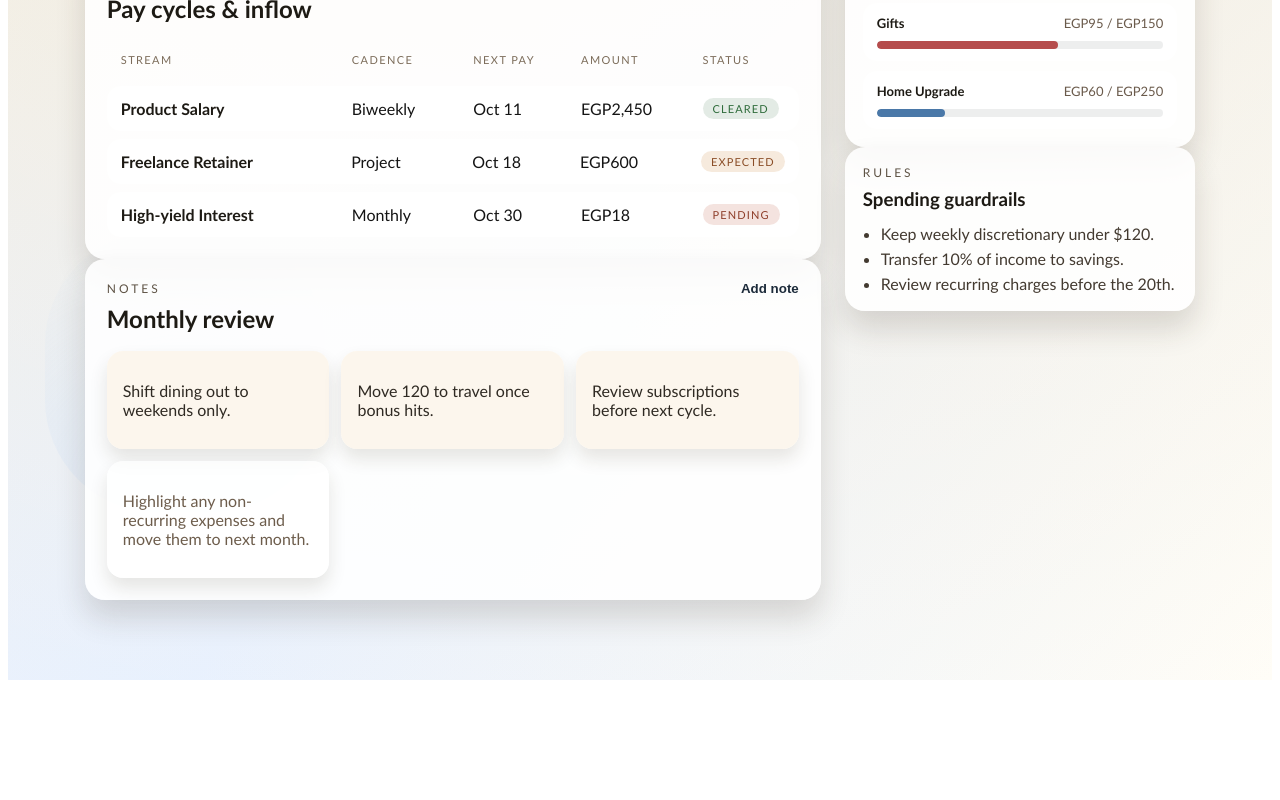
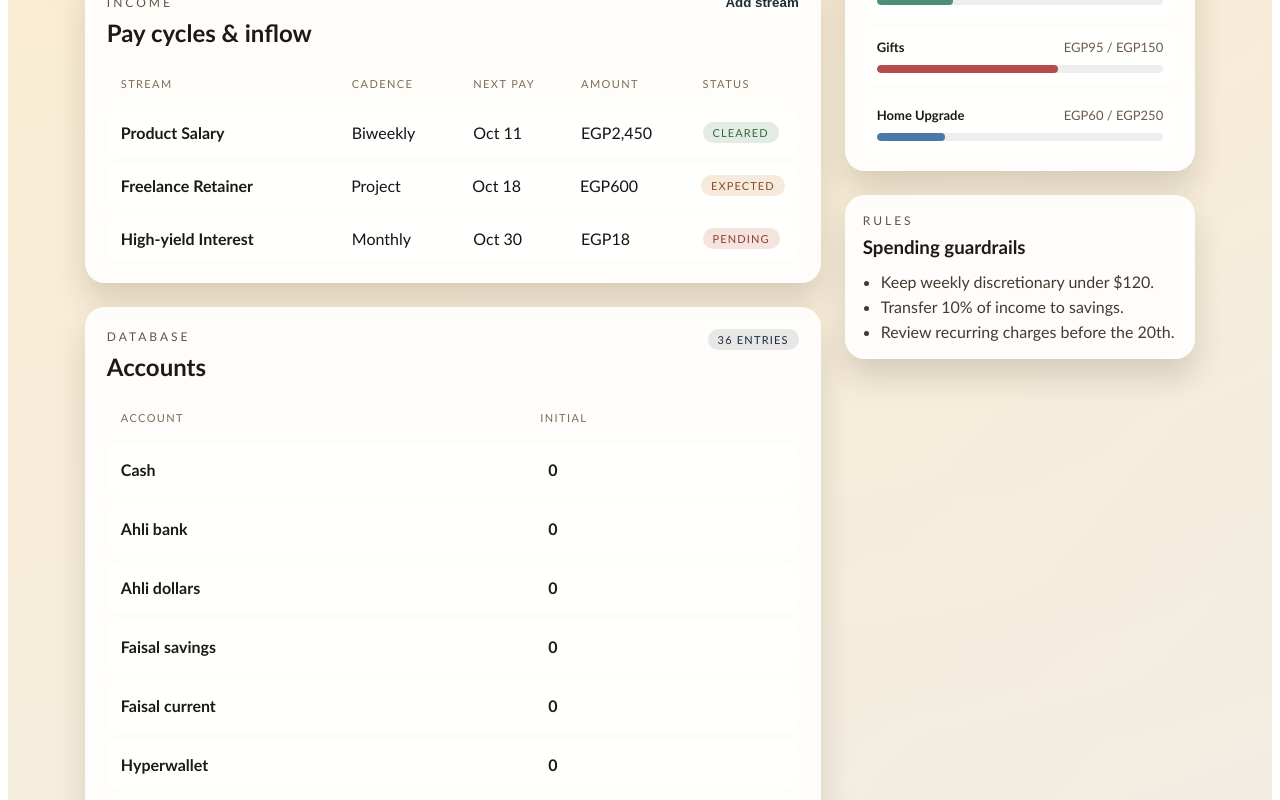
Before and after one commit to mohamedeng1505/scheduler, an Angular app: page /budget in a window 1280 px wide. Shown: the part 1040-1840 px from the top of the page. Before the commit the page ends 1728 px from the top, so only its background shows below. Built offline with nearby package versions, Linux system fonts and the light colour scheme.

Commit message:
feat(budget): add accounts table with inline initial editing
- add Accounts section in main column with name + initial columns
- enable click-to-edit initial values with save/cancel behavior
- add accounts data model and styling updates for layout/spacing

```diff
--- a/src/app/budget/budget.component.css
+++ b/src/app/budget/budget.component.css
@@ -181,6 +181,12 @@
   align-items: start;
 }
 
+.main-column,
+.side-column {
+  display: grid;
+  gap: 24px;
+}
+
 .panel {
   background: var(--panel);
   padding: 22px;
@@ -272,6 +278,10 @@
 .categories-table {
   --table-columns: 1.8fr 0.8fr 0.8fr 0.8fr 0.6fr;
 }
+.accounts-table {
+  --table-columns: 1fr 0.6fr;
+}
+
 
 .cell {
   display: grid;
@@ -300,6 +310,41 @@
   letter-spacing: 1.4px;
   font-size: 10px;
   color: #8b7760;
+}
+
+.table-value {
+  font-weight: 600;
+  color: var(--ink);
+  text-align: left;
+}
+
+.table-value.editable {
+  cursor: pointer;
+  padding: 4px 8px;
+  border-radius: 8px;
+  width: fit-content;
+  justify-self: start;
+}
+
+.table-value.editable:hover {
+  background: rgba(31, 42, 58, 0.08);
+}
+
+.table-input {
+  width: 100%;
+  padding: 6px 10px;
+  border-radius: 10px;
+  border: 1px solid rgba(33, 40, 46, 0.18);
+  background: rgba(255, 255, 255, 0.9);
+  color: var(--ink);
+  font: inherit;
+  font-size: 13px;
+  text-align: left;
+}
+
+.table-input:focus {
+  outline: 2px solid rgba(198, 112, 58, 0.25);
+  border-color: rgba(198, 112, 58, 0.4);
 }
 
 .variance {
--- a/src/app/budget/budget.component.html
+++ b/src/app/budget/budget.component.html
@@ -148,6 +148,48 @@
         </div>
       </section>
 
+      <section class="panel">
+        <div class="panel-head">
+          <div>
+            <p class="eyebrow">Database</p>
+            <h2>Accounts</h2>
+          </div>
+          <span class="pill">{{ accounts.length }} entries</span>
+        </div>
+        <div class="table accounts-table">
+          <div class="table-row is-header">
+            <div>Account</div>
+            <div>Initial</div>
+          </div>
+          <div class="table-row" *ngFor="let account of accounts; trackBy: trackByName">
+            <div class="cell primary">
+              <span class="table-label">Account</span>
+              <span class="cell-title">{{ account.name }}</span>
+            </div>
+            <div class="cell">
+              <span class="table-label">Initial</span>
+              <span
+                class="table-value editable"
+                *ngIf="!account.editing"
+                (click)="startEdit(account)"
+              >
+                {{ account.initial | number: '1.0-0' }}
+              </span>
+              <input
+                *ngIf="account.editing"
+                class="table-input"
+                type="number"
+                inputmode="decimal"
+                [(ngModel)]="account.draft"
+                (blur)="saveEdit(account)"
+                (keydown.enter)="saveEdit(account)"
+                (keydown.escape)="cancelEdit(account)"
+              />
+            </div>
+          </div>
+        </div>
+      </section>
+
       <section class="panel notes-panel">
         <div class="panel-head">
           <div>
--- a/src/app/budget/budget.component.ts
+++ b/src/app/budget/budget.component.ts
@@ -1,13 +1,22 @@
 import { CommonModule } from '@angular/common';
+import { FormsModule } from '@angular/forms';
 import { Component } from '@angular/core';
+
+type Account = {
+  name: string;
+  initial: number;
+  draft?: number;
+  editing?: boolean;
+};
 
 @Component({
   selector: 'app-budget',
   standalone: true,
-  imports: [CommonModule],
+  imports: [CommonModule, FormsModule],
   templateUrl: './budget.component.html',
   styleUrl: './budget.component.css'
 })
+
 export class BudgetComponent {
   monthLabel = 'October 2025';
   syncLabel = 'Synced 2 hours ago';
@@ -153,6 +162,46 @@ export class BudgetComponent {
     }
   ];
 
+
+  accounts: Account[] = [
+    { name: 'Cash', initial: 0 },
+    { name: 'Ahli bank', initial: 0 },
+    { name: 'Ahli dollars', initial: 0 },
+    { name: 'Faisal savings', initial: 0 },
+    { name: 'Faisal current', initial: 0 },
+    { name: 'Hyperwallet', initial: 0 },
+    { name: 'Paypal', initial: 0 },
+    { name: 'Dollars', initial: 0 },
+    { name: 'Card', initial: 0 },
+    { name: 'Faisal 3 years', initial: 0 },
+    { name: 'Ahli certificates', initial: 0 },
+    { name: 'Gold 21', initial: 0 },
+    { name: 'Phone cash', initial: 0 },
+    { name: 'Vodafone cash', initial: 0 },
+    { name: 'Stock market', initial: 0 },
+    { name: 'FIB mutual fund', initial: 0 },
+    { name: 'CIB mutual fund', initial: 0 },
+    { name: 'Bashayer mutual fund', initial: 0 },
+    { name: 'Mama Hanan', initial: 0 },
+    { name: 'Zoo balance', initial: 0 },
+    { name: 'Dody', initial: 0 },
+    { name: 'A Mostafa', initial: 0 },
+    { name: 'Youssef', initial: 0 },
+    { name: 'Home savings', initial: 0 },
+    { name: 'Adham', initial: 0 },
+    { name: 'Riyals', initial: 0 },
+    { name: 'Omar', initial: 0 },
+    { name: 'Noon', initial: 0 },
+    { name: 'Younes', initial: 0 },
+    { name: 'Ahli bank Extra', initial: 0 },
+    { name: 'Gold 24', initial: 0 },
+    { name: 'Mashreq bank', initial: 0 },
+    { name: 'Azimut', initial: 0 },
+    { name: 'Mai', initial: 0 },
+    { name: 'Money challenge', initial: 0 },
+    { name: 'Mousa', initial: 0 },
+  ];
+
   notes = [
     'Shift dining out to weekends only.',
     'Move 120 to travel once bonus hits.',
@@ -189,6 +238,22 @@ export class BudgetComponent {
     return Math.min((envelope.spent / envelope.target) * 100, 100);
   }
 
+  startEdit(account: Account): void {
+    account.draft = account.initial;
+    account.editing = true;
+  }
+
+  saveEdit(account: Account): void {
+    const value = Number(account.draft);
+    account.initial = Number.isFinite(value) ? value : 0;
+    account.editing = false;
+  }
+
+  cancelEdit(account: Account): void {
+    account.draft = account.initial;
+    account.editing = false;
+  }
+
   trackByName(index: number, item: { name: string }): string {
     return item.name;
   }
```
